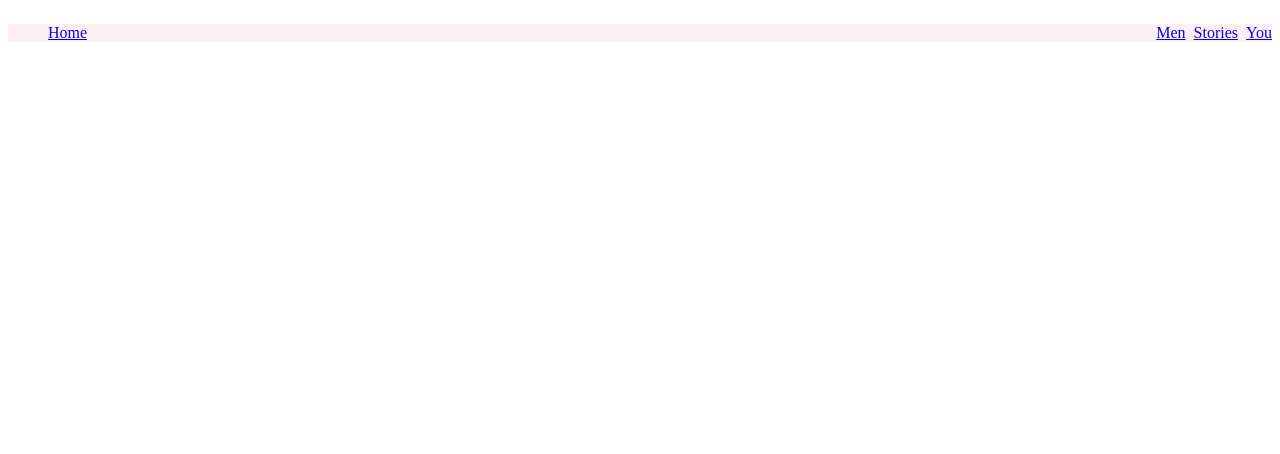
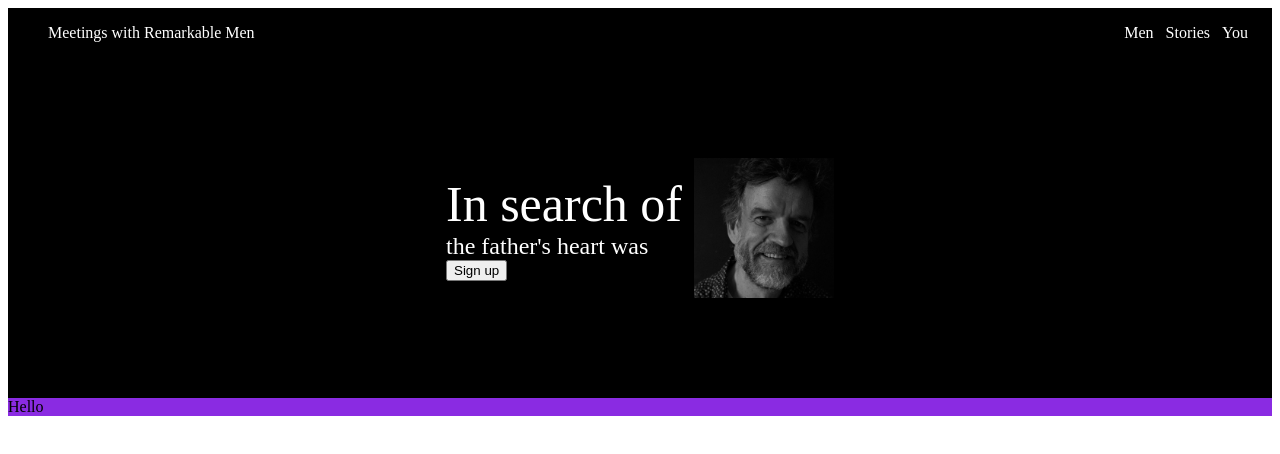
Before and after one commit to tomantonp/remarkable-men, a plain HTML site: page index.html in a window 1280 px wide. Drawn offline with Linux system fonts and the light colour scheme.

Commit message:
Add section 2

```diff
--- a/index.html
+++ b/index.html
@@ -13,7 +13,7 @@
 
     <div class="header">
         <ul class="left-header">
-            <li><a href="#">Home</a></li>
+            <li><a href="#">Meetings with Remarkable Men</a></li>
         </ul>
         <ul class="right-header">
             <li><a href="#">Men</a></li>
@@ -22,6 +22,24 @@
         </ul>
     </div>
 
+    <div class="break"></div>
+
+    <div class="first">
+        <div class="first-text">
+            <div class="h1">In search of</div>
+            <div class="description">the father's heart was</div>
+            <button class="sign up">Sign up</button>
+        </div>
+
+        <img src="andy.jpg">
+
+    </div>
+
+    <div class="break"></div>
+
+    <div class="second">
+        <div>Hello</div>
+</div>
 </body>
 
 </html>
--- a/style.css
+++ b/style.css
@@ -1,5 +1,6 @@
 body {
     display: flex;
+    flex-wrap: wrap;
 }
 
 .header {
@@ -7,24 +8,74 @@ body {
     flex: 1;
     margin: 0px;
     padding: 0px;
+    background-color: black;
+    text-decoration: none;
 }
 
 
 .left-header {
     list-style: none;
-    text-decoration:black;
     gap: 8px;
-    background-color:lavenderblush;
 }
 
 .right-header {
 
     list-style: none;
-    text-decoration:black;
     flex: 1;
-    background-color:lavenderblush;
     display: flex;
     justify-content: flex-end;
-    gap: 8px;
+    gap: 12px;
+    margin-right: 24px;
 
 }
+
+a {
+    color: white;
+    text-decoration: none;
+}
+
+
+.break {
+    width: 100%;
+    height: 0;
+}
+.first {
+    display: flex;
+    padding: 100px;
+    width: 100%;
+    justify-content: center;
+    gap: 12px;
+    background-color: black;
+    flex: 1;
+    align-items: center;
+
+
+
+}
+
+.first-text {
+    flex-direction: column;
+    color: white;
+    justify-content: space-evenly;
+}
+
+img {
+    width: 140px;
+    justify-content: center;
+
+}
+
+.h1 {
+    font-size: 50px;
+}
+
+.description {
+    font-size: 24px;
+}
+
+.second {
+    display: flex;
+    flex: 1;
+    width: 100%;
+    background-color: blueviolet;
+}
```
Also changed, not shown: andy.jpg (added).
